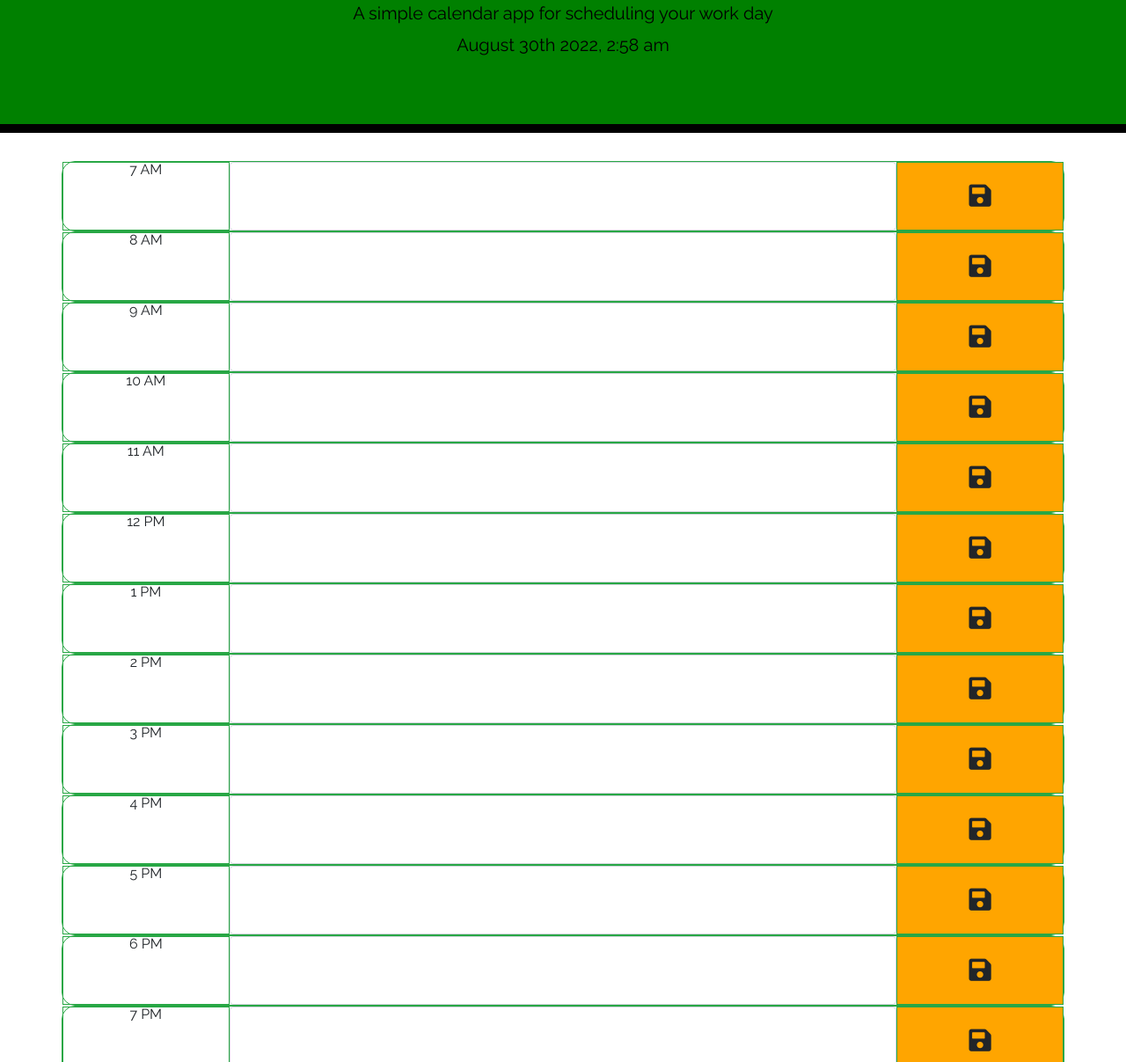
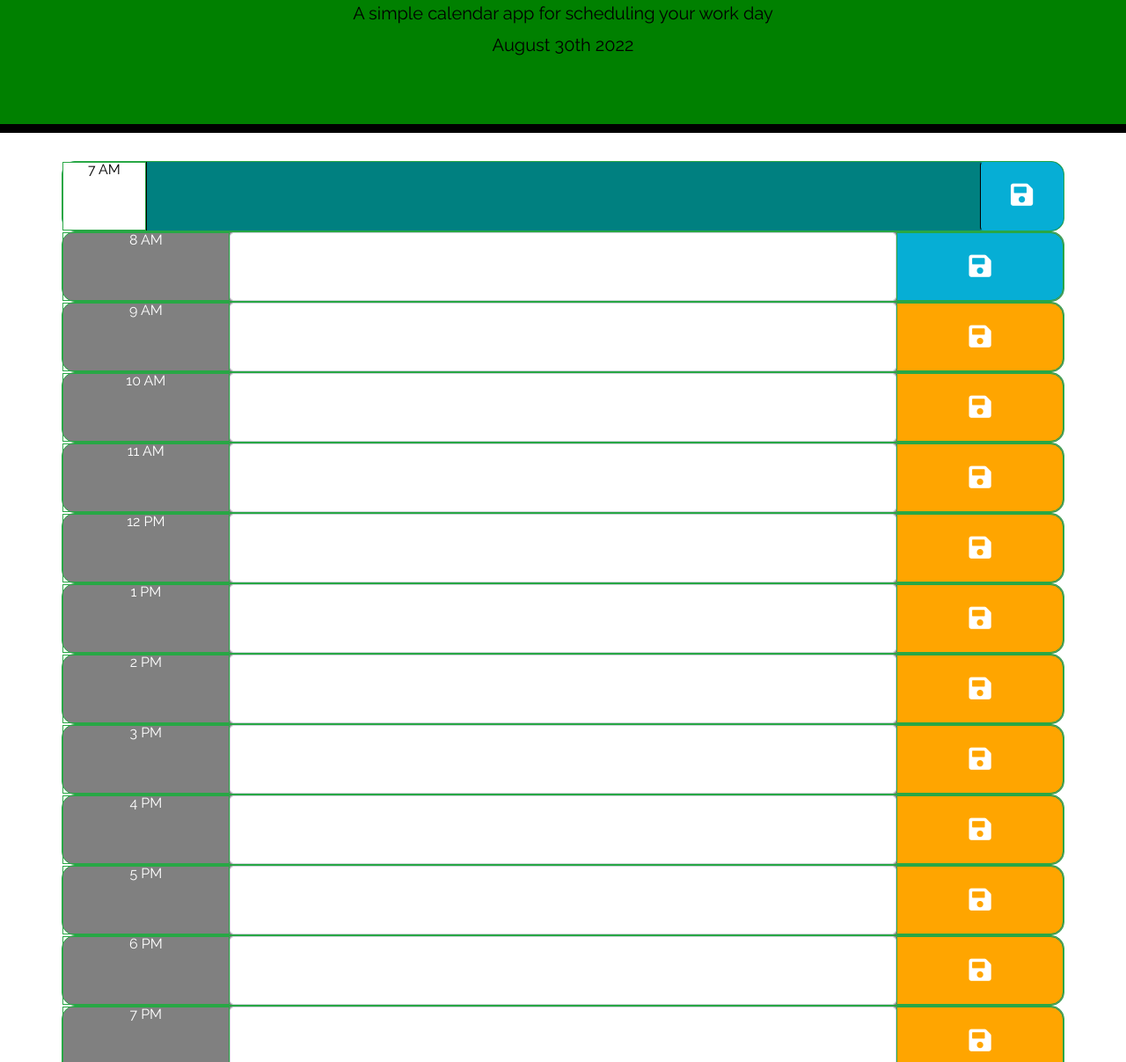
Before and after one commit to lflyew/WorkDay, a plain HTML site: page index.html in a window 1280 px wide. Shown: the part 153-1360 px from the top of the page at 88% size. Drawn offline with nearby package versions, Linux system fonts and the light colour scheme.

Commit message:
local storage save data

```diff
--- a/assets/js/script.js
+++ b/assets/js/script.js
@@ -1,27 +1,89 @@
 //function to grab current date and time using moment.js
+$(document).ready(function() {
+var day = moment().format ("MMMM Do YYYY");
+$("#currentDay").text(day);
+var currenthr = moment().format("HH");
+console.log("currenthr", currenthr);
+hrcolorchange(currenthr);
+});
 
-var day = moment().format ("MMMM Do YYYY, h:mm a");
-$("#currentDay").text(day);
+function hrcolorchange(currenthr) {
 
-function hrcolor() {
-    var currenthr = moment().hour();
     $(".time-block").each(function () {
-        var hour = parseInt($(this).attr("id").split("hour")[1]);
-        // console.log(hour);
+        var hour = parseInt($(this).attr("id"));
+        if (hour > currenthr){
+            $(this).addClass("future");
+        } else if (hour == currenthr) {
+            $(this).addClass("present");
 
-        if (hour < currenthr) {
-            $(this).removeClass("future present");
+        }else {
             $(this).addClass("past");
-        } else if (hour === currenthr){
-            $(this).removeClass("future past");
-            $(this).addClass("present");
-        } else {
-            $(this).removeClass("present past");
-            $(this).addClass("future");
         }
+        });
+    }
+    //     // console.log(hour);
 
-        }
-    )
-    }
+    //     if (hour < currenthr) {
+    //         $(this).removeClass("future, present");
+    //         $(this).addClass("past");
+    //     } else if (hour === currenthr){
+    //         $(this).removeClass("future, past");
+    //         $(this).addClass("present");
+    //     } else {
+    // //         $(this).removeClass("present, past");
+    // //         $(this).addClass("future");
+    // //     }
 
-    hrcolor();
+    // //     }
+    // // )
+    // // }
+
+    // hrcolor();
+
+    // $(document).ready(function(){
+    //     $(".saveBtn").click(function() {
+    //         var tsk = $(this).parent().children("textarea").val();
+    //         console.log (tsk);
+    //         var time = $(this).parent().attr("id");
+    //         console.log(time);
+    //         localStorage.setItem(time, tsk);
+    //     })
+    // });
+
+    // var hour7 = localStorage.getItem("7AM")
+    // $("#7AM").children("textarea").val(hour7);
+
+    // var hour8 = localStorage.getItem("8AM")
+    // $("#8AM").children("textarea").val(hour8);
+
+    // var hour9 = localStorage.getItem("9AM")
+    // $("#9AM").children("textarea").val(hour9);
+
+    // var hour10 = localStorage.getItem("10AM")
+    // $("#10AM").children("textarea").val(hour10);
+
+    // var hour11 = localStorage.getItem("11AM")
+    // $("#11AM").children("textarea").val(hour11);
+
+    // var hour12 = localStorage.getItem("12PM")
+    // $("#12PM").children("textarea").val(hour12);
+
+
+$(".saveBtn").on("click", function(){
+    var time = $(this).siblings(".hour").text();
+    var desc = $(this).siblings(".description").val();
+    localStorage.setItem(time, desc);
+});
+
+    function saveData() {
+        $(".hour").each(function () {
+          var hour = $(this).text();
+          var desc = localStorage.getItem(hour);
+
+          if (desc !== null) {
+            $(this).siblings(".description").val(desc);
+          }
+        });
+      }
+
+      saveData();
--- a/index.html
+++ b/index.html
@@ -29,74 +29,74 @@
     </header>
     <div class="container">
       <!-- Timeblocks go here -->
-      <div class="row time-block cols-3 border border-success">
-        <div class="col text-center border border-success">7 AM</div>
-        <textarea class="form-control col-8" type="text" id="7AM" data-hour="07"></textarea>
-        <div class="col border border-success d-flex align-items-center justify-content-center save-icon save-container"><i class="fas fa-save"></i></div>
+      <div class="row time-block border border-success"  id="7AM">
+        <div class="col-md-1 hour border border-success">7 AM</div>
+        <textarea class="col-md-10 description"></textarea>
+        <button class="saveBtn btn col-md-1 "><i class="fas fa-save"></i></button>
       </div>
       <div class="row time-block cols-3 border border-success">
         <div class="col text-center border border-success">8 AM</div>
-        <textarea class="form-control col-8" type="text" id="8AM" data-hour="08"></textarea>
-        <div class="col border border-success d-flex align-items-center justify-content-center save-icon save-container"><i class="fas fa-save"></i></div>
+        <textarea class="form-control col-8 description"> </textarea>
+        <div class="col saveBtn border border-success d-flex align-items-center justify-content-center"><i class="fas fa-save"></i></div>
       </div>
       <div class="row time-block cols-3 border border-success">
         <div class="col text-center border border-success">9 AM</div>
         <textarea class="form-control col-8" type="text" id="9AM" data-hour="09"></textarea>
-        <div class="col border border-success d-flex align-items-center justify-content-center save-icon save-container"><i class="fas fa-save"></i></div>
+        <button class="col saveBtn border border-success d-flex align-items-center justify-content-center save-icon save-container"><i class="fas fa-save"></i></button>
       </div>
       <div class="row time-block cols-3 border border-success">
         <div class="col text-center border border-success">10 AM</div>
         <textarea class="form-control col-8" type="text" id="10AM" data-hour="10"></textarea>
-        <div class="col border border-success d-flex align-items-center justify-content-center save-icon save-container"><i class="fas fa-save"></i></div>
+        <div class="col saveBtn border border-success d-flex align-items-center justify-content-center save-icon save-container"><i class="fas fa-save"></i></div>
       </div>
       <div class="row time-block cols-3 border border-success">
         <div class="col text-center border border-success">11 AM</div>
         <textarea class="form-control col-8" type="text" id="11AM" data-hour="11"></textarea>
-        <div class="col border border-success d-flex align-items-center justify-content-center save-icon save-container"><i class="fas fa-save"></i></div>
+        <div class="col saveBtn border border-success d-flex align-items-center justify-content-center save-icon save-container"><i class="fas fa-save"></i></div>
       </div>
       <div class="row time-block cols-3 border border-success">
         <div class="col text-center border border-success">12 PM</div>
         <textarea class="form-control col-8" type="text" id="12PM" data-hour="12"></textarea>
-        <div class="col border border-success d-flex align-items-center justify-content-center save-icon save-container"><i class="fas fa-save"></i></div>
+        <div class="col saveBtn border border-success d-flex align-items-center justify-content-center save-icon save-container"><i class="fas fa-save"></i></div>
       </div>
       <div class="row time-block cols-3 border border-success">
         <div class="col text-center border border-success">1 PM</div>
         <textarea class="form-control col-8" type="text" id="1PM" data-hour="13"></textarea>
-        <div class="col border border-success d-flex align-items-center justify-content-center save-icon save-container"><i class="fas fa-save"></i></div>
+        <div class="col saveBtn border border-success d-flex align-items-center justify-content-center save-icon save-container"><i class="fas fa-save"></i></div>
       </div>
       <div class="row time-block cols-3 border border-success">
         <div class="col text-center border border-success">2 PM</div>
         <textarea class="form-control col-8" type="text" id="2PM" data-hour="14"></textarea>
-        <div class="col border border-success d-flex align-items-center justify-content-center save-icon save-container"><i class="fas fa-save"></i></div>
+        <div class="col saveBtn border border-success d-flex align-items-center justify-content-center save-icon save-container"><i class="fas fa-save"></i></div>
       </div>
       <div class="row time-block cols-3 border border-success">
         <div class="col text-center border border-success">3 PM</div>
         <textarea class="form-control col-8" type="text" id="3PM" data-hour="15"></textarea>
-        <div class="col border border-success d-flex align-items-center justify-content-center save-icon save-container"><i class="fas fa-save"></i></div>
+        <div class="col saveBtn border border-success d-flex align-items-center justify-content-center save-icon save-container"><i class="fas fa-save"></i></div>
       </div>
       <div class="row time-block cols-4 border border-success">
         <div class="col text-center border border-success">4 PM</div>
         <textarea class="form-control col-8" type="text" id="4PM" data-hour="16"></textarea>
-        <div class="col border border-success d-flex align-items-center justify-content-center save-icon save-container"><i class="fas fa-save"></i></div>
+        <div class="col saveBtn border border-success d-flex align-items-center justify-content-center save-icon save-container"><i class="fas fa-save"></i></div>
       </div>
       <div class="row time-block cols-3 border border-success">
         <div class="col text-center border border-success">5 PM</div>
         <textarea class="form-control col-8" type="text" id="5PM" data-hour="17"></textarea>
-        <div class="col border border-success d-flex align-items-center justify-content-center save-icon save-container"><i class="fas fa-save"></i></div>
+        <div class="col saveBtn border border-success d-flex align-items-center justify-content-center save-icon save-container"><i class="fas fa-save"></i></div>
       </div>
       <div class="row time-block cols-3 border border-success">
         <div class="col text-center border border-success">6 PM</div>
         <textarea class="form-control col-8" type="text" id="6PM" data-hour="18"></textarea>
-        <div class="col border border-success d-flex align-items-center justify-content-center save-icon save-container"><i class="fas fa-save"></i></div>
+        <div class="col saveBtn border border-success d-flex align-items-center justify-content-center save-icon save-container"><i class="fas fa-save"></i></div>
       </div>
       <div class="row time-block cols-3 border border-success">
         <div class="col text-center border border-success">7 PM</div>
         <textarea class="form-control col-8" type="text" id="7PM" data-hour="19"></textarea>
-        <div class="col border border-success d-flex align-items-center justify-content-center save-icon save-container"><i class="fas fa-save"></i></div>
+        <div class="col saveBtn border border-success d-flex align-items-center justify-content-center save-icon save-container"><i class="fas fa-save"></i></div>
       </div>
     </div>
 
-    <script src="https://cdnjs.cloudflare.com/ajax/libs/jquery/3.2.1/jquery.min.js"></script>
+    <script src="https://code.jquery.com/jquery-3.4.1.min.js"></script>
     <script src="https://cdnjs.cloudflare.com/ajax/libs/moment.js/2.24.0/moment.min.js"></script>
     <script src="./assets/js/script.js"></script>
 
```
